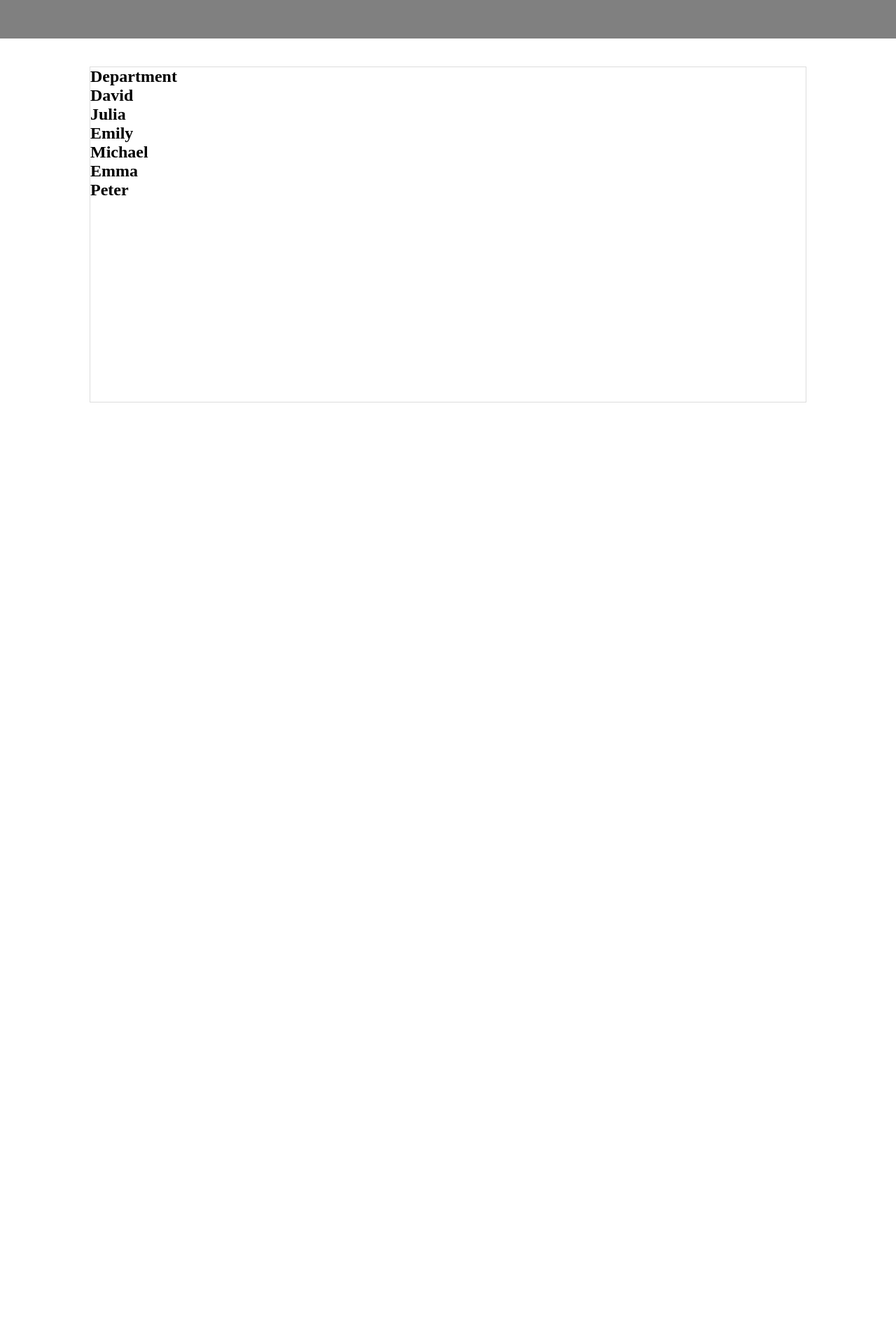
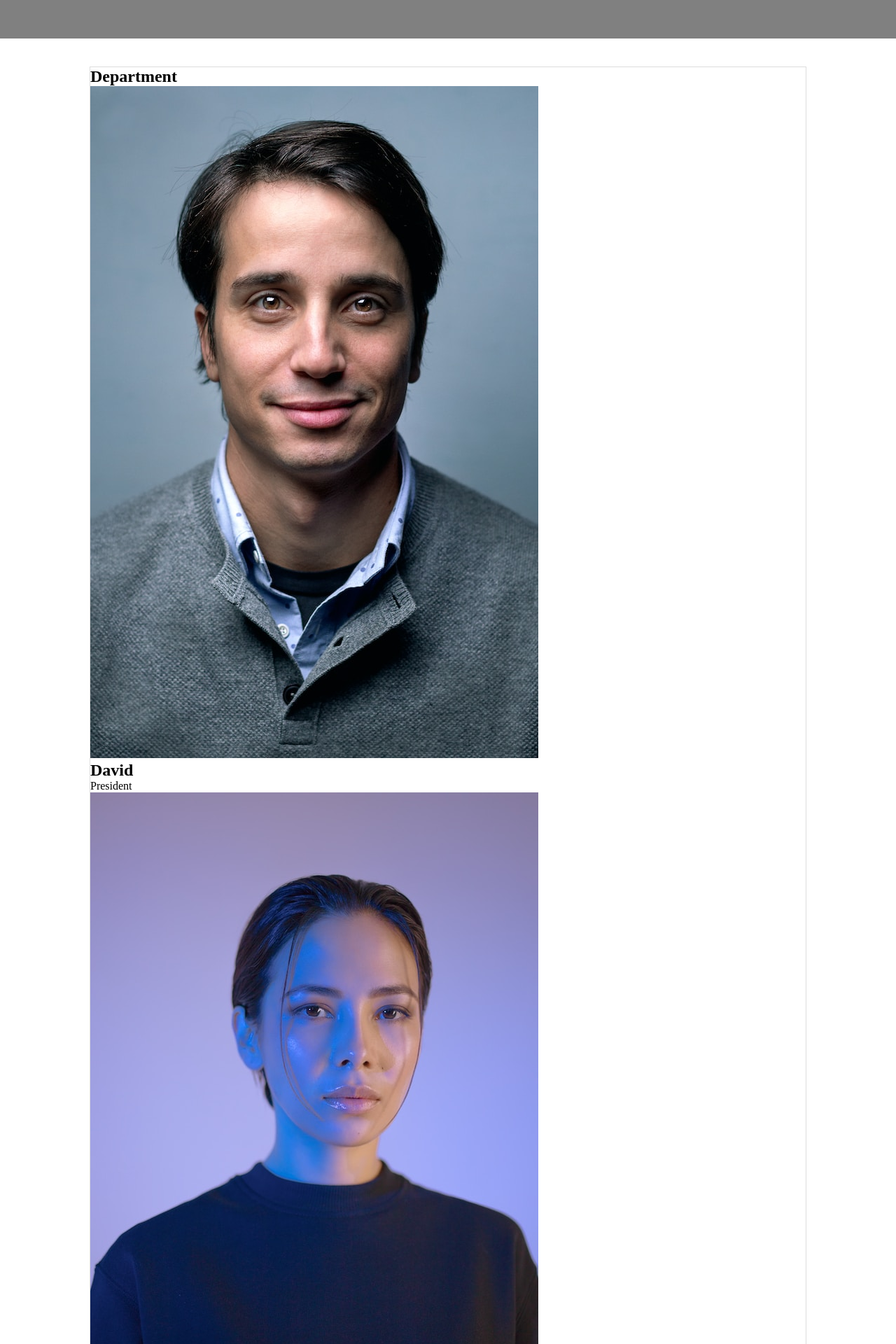
Before and after one commit to tubi55/deploy-react, a React (Create React App) app: page /#/department in a window 1280 px wide. Shown: the part 260-2180 px from the top of the page at 70% size. Before the commit the page ends 875 px from the top, so only its background shows below. Built offline with nearby package versions, Linux system fonts and the light colour scheme.

Commit message:
멤버 데이터 출력

```diff
--- a/public/DB/department.json
+++ b/public/DB/department.json
@@ -3,32 +3,32 @@
     {
       "name": "David",
       "position": "President",
-      "pic": "pic1.jpg"
+      "pic": "member1.jpg"
     },
     {
       "name": "Julia",
       "position": "Vice President",
-      "pic": "pic2.jpg"
+      "pic": "member2.jpg"
     },
     {
       "name": "Emily",
       "position": "UI Designer",
-      "pic": "pic3.jpg"
+      "pic": "member3.jpg"
     },
     {
       "name": "Michael",
       "position": "Front-end Developer",
-      "pic": "pic4.jpg"
+      "pic": "member4.jpg"
     },
     {
       "name": "Emma",
       "position": "Back-end Developer",
-      "pic": "pic5.jpg"
+      "pic": "member5.jpg"
     },
     {
       "name": "Peter",
       "position": "Project Manager",
-      "pic": "pic6.jpg"
+      "pic": "member6.jpg"
     }
   ]
 }
--- a/src/components/sub/department/Department.jsx
+++ b/src/components/sub/department/Department.jsx
@@ -1,5 +1,6 @@
 import Layout from '../../common/layout/Layout';
 import { useEffect, useState } from 'react';
+const path = process.env.PUBLIC_URL;
 
 export default function Department() {
 	console.log('re-render');
@@ -7,7 +8,7 @@ export default function Department() {
 
 	useEffect(() => {
 		//해당 useEffect구문은 컴포넌트 마운트시 한번만 동작됨
-		fetch('/DB/department.json')
+		fetch(`${path}/DB/department.json`)
 			.then((data) => data.json())
 			.then((json) => {
 				console.log(json.members);
@@ -20,7 +21,11 @@ export default function Department() {
 			{Department.map((member, idx) => {
 				return (
 					<article key={idx}>
+						<div className='pic'>
+							<img src={`${path}/img/${member.pic}`} alt={member.name} />
+						</div>
 						<h2>{member.name}</h2>
+						<p>{member.position}</p>
 					</article>
 				);
 			})}
```
